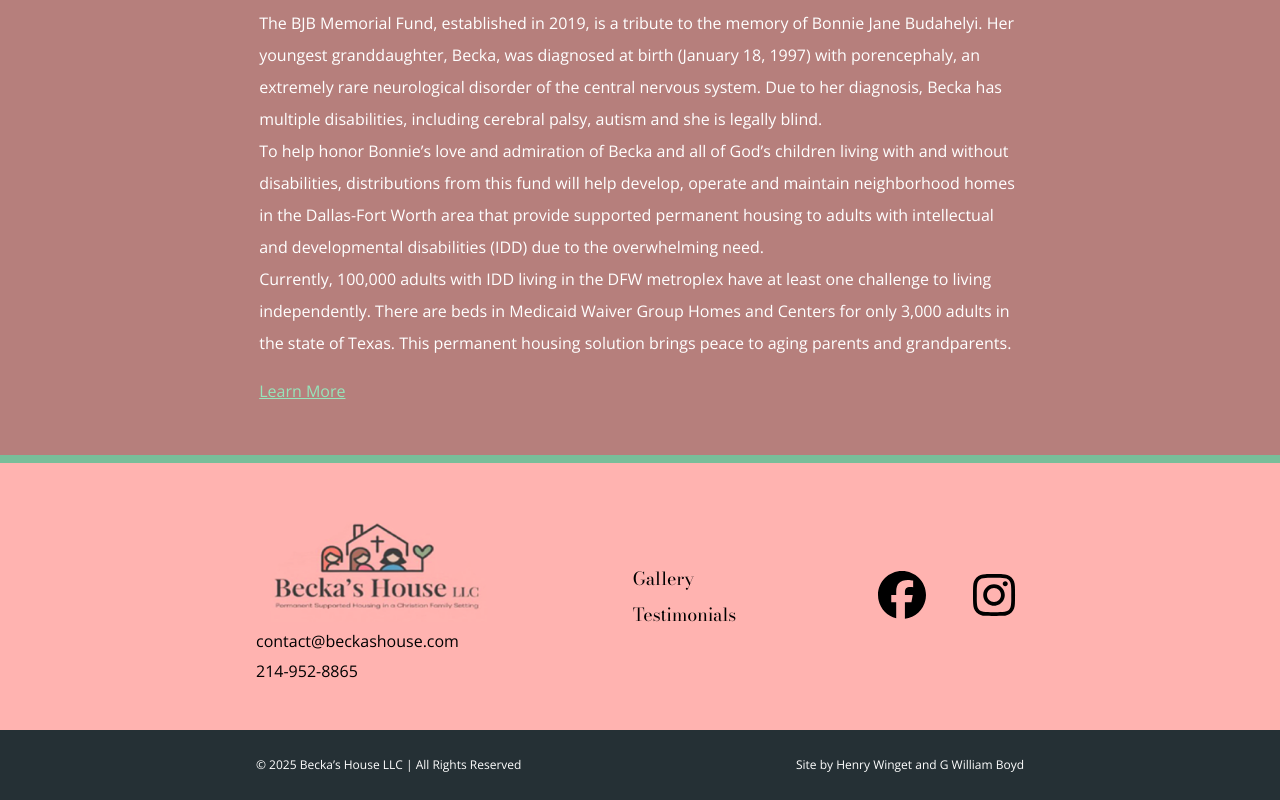
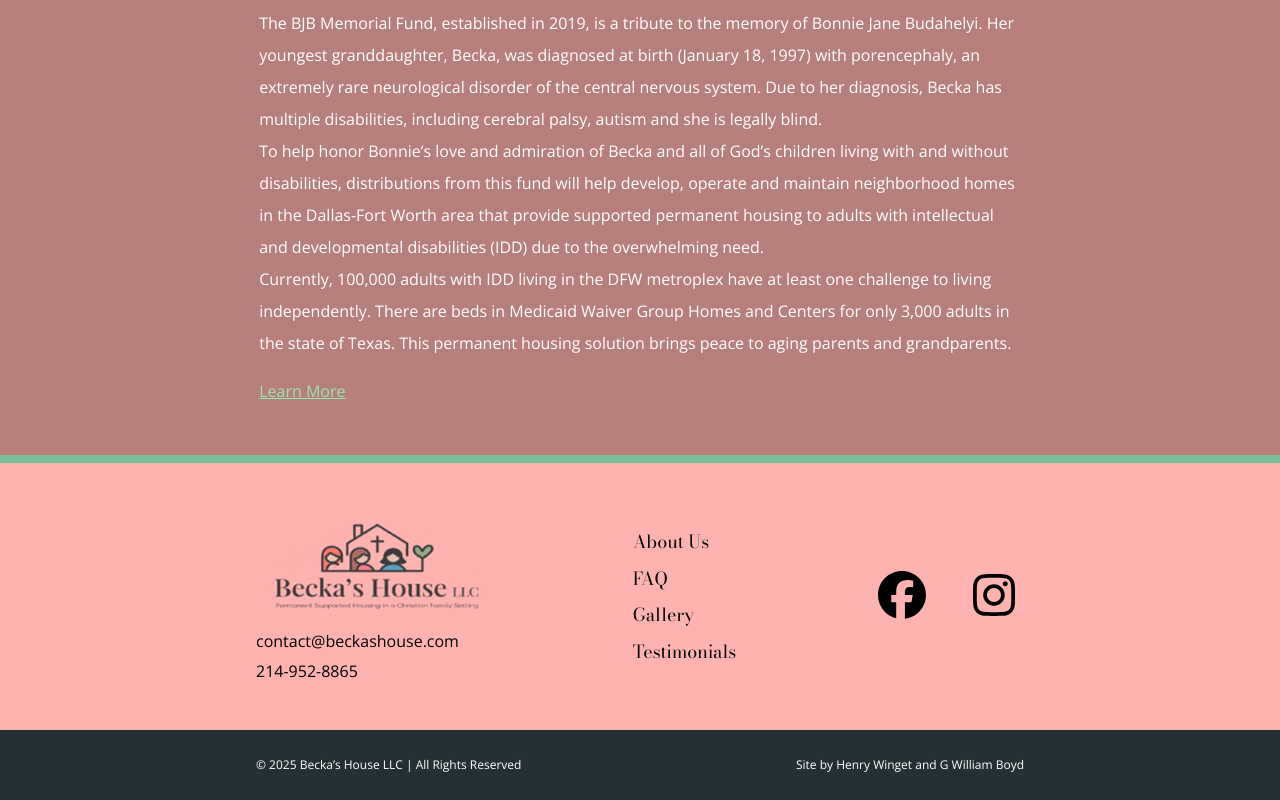
Before and after one commit to gwilliamboyd/beckas-house, a Next.js app: page / in a window 1280 px wide. Shown: the part 8544-9344 px from the top of the page. Built offline with nearby package versions, Linux system fonts and the light colour scheme.

Commit message:
Fixes links on navbar and footer

```diff
--- a/components/footer/Footer.jsx
+++ b/components/footer/Footer.jsx
@@ -42,6 +42,16 @@ const Footer = () => {
           <div className={`${bodoni_moda.className} ${styles.linksWrapper}`}>
             <NavlinkMain
               styles={styles}
+              url={'/#about-us'}
+              linkText={'About Us'}
+            />
+            <NavlinkMain
+              styles={styles}
+              url={'/#faq'}
+              linkText={'FAQ'}
+            />
+            <NavlinkMain
+              styles={styles}
               url={'/gallery'}
               linkText={'Gallery'}
             />
--- a/components/navbar/nav-links/MobileMenu.jsx
+++ b/components/navbar/nav-links/MobileMenu.jsx
@@ -41,7 +41,7 @@ const MobileMenu = ({ menuOpen, setMenuOpen, mobileMenuHandler }) => {
           <NavlinkMain
             styles={styles}
             linkText={'Testimonials'}
-            url={'/#testimonials'}
+            url={'/testimonials'}
             mobileMenuHandler={mobileMenuHandler}
           />
         </li>
```
